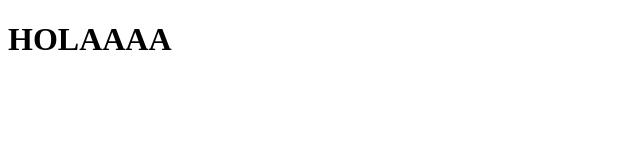
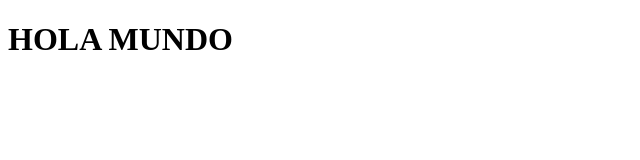
Before and after one commit to FrancesscoRipeti/Prueba-Progra-Web, a plain HTML site: page Index.html in a window 1280 px wide. Shown: the whole page, without its empty margins (0-640 px from the left). Drawn offline with Linux system fonts and the light colour scheme.

Commit message:
hola mundo de chesco
hola mundo

```diff
--- a/Index.html
+++ b/Index.html
@@ -6,6 +6,6 @@
     <title>Document</title>
 </head>
 <body>
-    <h1>HOLAAAA</h1>
+    <h1>HOLA MUNDO</h1>
 </body>
 </html>
```
